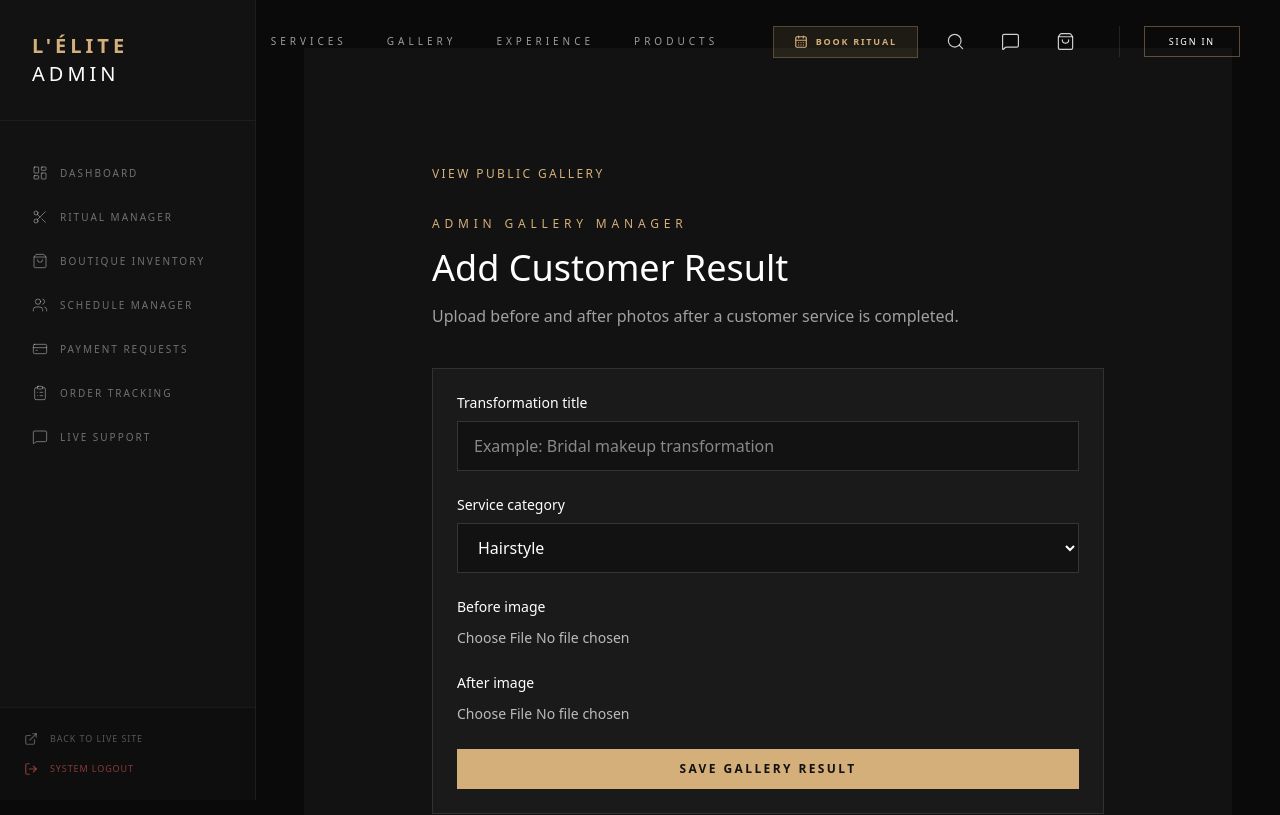
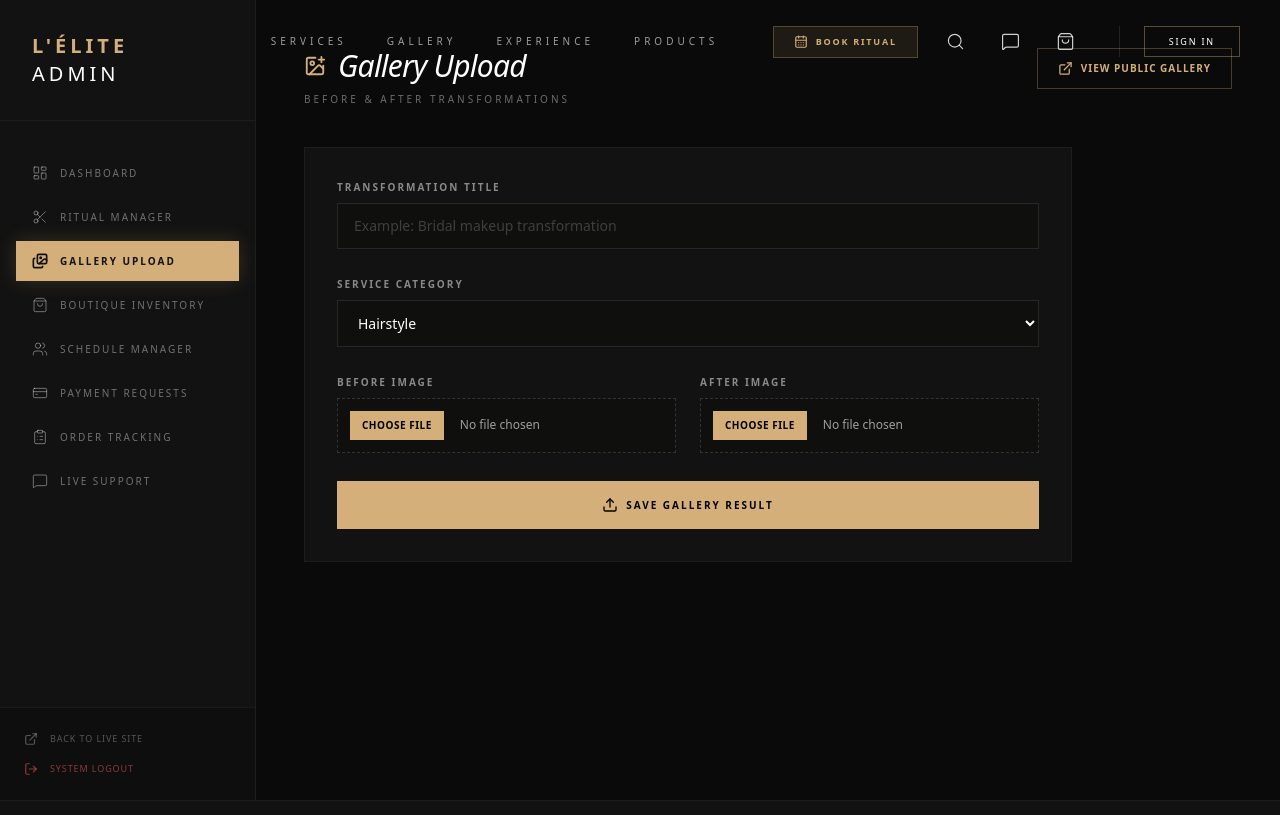
Before and after one commit to MaryaTawfik/beauty-salon-management-, a Next.js app: page /admin/gallery in a window 1280 px wide. Shown: the top 815 px of the page. Built offline with nearby package versions, Linux system fonts and the light colour scheme; a web font is replaced by a local one.

Commit message:
Add gallery upload link to admin sidebar

```diff
--- a/app/(admin)/admin/gallery/page.tsx
+++ b/app/(admin)/admin/gallery/page.tsx
@@ -2,6 +2,7 @@
 
 import { useState } from "react";
 import Link from "next/link";
+import { ImagePlus, ExternalLink, Upload } from "lucide-react";
 
 type GalleryItem = {
   id: string;
@@ -18,9 +19,6 @@ const categories: GalleryItem["category"][] = [
   "Henna Design",
   "Bridal Service",
 ];
-import UserGallery from "@/app/components/UserGallery";
-
-
 
 export default function AdminGalleryPage() {
   const [title, setTitle] = useState("");
@@ -37,6 +35,8 @@ export default function AdminGalleryPage() {
       setMessage("Choose an image smaller than 1.5 MB.");
       return;
     }
+
+    setMessage("");
 
     const reader = new FileReader();
 
@@ -56,18 +56,19 @@ export default function AdminGalleryPage() {
   function handleSubmit(event: React.FormEvent<HTMLFormElement>) {
     event.preventDefault();
 
-    if (!title || !beforeImage || !afterImage) {
+    if (!title.trim() || !beforeImage || !afterImage) {
       setMessage("Add a title, before image, and after image.");
       return;
     }
 
+    try {
       const savedItems = JSON.parse(
         localStorage.getItem("galleryItems") || "[]"
       ) as GalleryItem[];
 
       const newItem: GalleryItem = {
         id: crypto.randomUUID(),
-      title,
+        title: title.trim(),
         category,
         beforeImage,
         afterImage,
@@ -80,96 +81,137 @@ export default function AdminGalleryPage() {
       );
 
       setTitle("");
+      setCategory("Hairstyle");
       setBeforeImage("");
       setAfterImage("");
-    setMessage("Saved successfully. Open the public gallery to see it.");
+      setMessage("Gallery result saved successfully.");
+    } catch (error) {
+      console.error("Could not save gallery item:", error);
+      setMessage("Could not save images. Try smaller image files.");
+    }
   }
 
   return (
-    <main className="min-h-screen bg-[#121212] px-6 py-28 text-white">
-      <div className="mx-auto max-w-2xl">
+    <div className="space-y-10 pb-20">
+      <div className="flex flex-col justify-between gap-6 md:flex-row md:items-start">
+        <div>
+          <div className="flex items-center gap-3">
+            <ImagePlus className="text-[#D4AF7A]" size={22} />
+            <h1 className="text-3xl font-light italic tracking-tight text-white">
+              Gallery Upload
+            </h1>
+          </div>
+
+          <p className="mt-2 text-[10px] uppercase tracking-[0.3em] text-white/40">
+            Before & After Transformations
+          </p>
+        </div>
+
         <Link
           href="/gallery"
-          className="text-xs uppercase tracking-[0.2em] text-[#D4AF7A]"
+          target="_blank"
+          className="flex items-center gap-2 border border-[#D4AF7A]/30 px-5 py-3 text-[10px] font-bold uppercase tracking-widest text-[#D4AF7A] transition-all hover:bg-[#D4AF7A] hover:text-black"
         >
-          View public gallery
+          <ExternalLink size={15} />
+          View Public Gallery
         </Link>
-
-        <p className="mt-8 text-xs uppercase tracking-[0.4em] text-[#D4AF7A]">
-          Admin gallery manager
-        </p>
-
-        <h1 className="mt-4 text-4xl font-light">Add Customer Result</h1>
-
-        <p className="mt-4 text-white/60">
-          Upload before and after photos after a customer service is completed.
-        </p>
+      </div>
 
       <form
         onSubmit={handleSubmit}
-          className="mt-10 space-y-6 border border-white/10 bg-[#1a1a1a] p-6"
+        className="max-w-3xl space-y-7 border border-white/5 bg-[#121212] p-6 md:p-8"
       >
         <div>
-            <label className="mb-2 block text-sm">Transformation title</label>
+          <label className="mb-2 block text-[10px] font-bold uppercase tracking-[0.2em] text-white/50">
+            Transformation Title
+          </label>
+
           <input
             value={title}
             onChange={(event) => setTitle(event.target.value)}
             placeholder="Example: Bridal makeup transformation"
-              className="w-full border border-white/15 bg-[#121212] px-4 py-3 outline-none focus:border-[#D4AF7A]"
+            className="w-full border border-white/10 bg-[#0F0F0E] px-4 py-3 text-sm text-white outline-none transition-colors placeholder:text-white/20 focus:border-[#D4AF7A]"
           />
         </div>
 
         <div>
-            <label className="mb-2 block text-sm">Service category</label>
+          <label className="mb-2 block text-[10px] font-bold uppercase tracking-[0.2em] text-white/50">
+            Service Category
+          </label>
+
           <select
             value={category}
             onChange={(event) =>
               setCategory(event.target.value as GalleryItem["category"])
             }
-              className="w-full border border-white/15 bg-[#121212] px-4 py-3 outline-none focus:border-[#D4AF7A]"
+            className="w-full border border-white/10 bg-[#0F0F0E] px-4 py-3 text-sm text-white outline-none focus:border-[#D4AF7A]"
           >
             {categories.map((item) => (
-                <option key={item} value={item}>
+              <option key={item} value={item} className="bg-[#121212]">
                 {item}
               </option>
             ))}
           </select>
         </div>
 
+        <div className="grid gap-6 md:grid-cols-2">
           <div>
-            <label className="mb-2 block text-sm">Before image</label>
+            <label className="mb-2 block text-[10px] font-bold uppercase tracking-[0.2em] text-white/50">
+              Before Image
+            </label>
+
             <input
               type="file"
               accept="image/*"
               onChange={(event) =>
                 readImage(event.target.files?.[0], "before")
               }
-              className="w-full text-sm text-white/70"
+              className="w-full border border-dashed border-white/15 bg-[#0F0F0E] p-3 text-xs text-white/60 file:mr-4 file:border-0 file:bg-[#D4AF7A] file:px-3 file:py-2 file:text-[10px] file:font-bold file:uppercase file:tracking-wider file:text-black"
             />
+
+            {beforeImage && (
+              <p className="mt-2 text-[10px] uppercase tracking-wider text-[#D4AF7A]">
+                Before image selected
+              </p>
+            )}
           </div>
 
           <div>
-            <label className="mb-2 block text-sm">After image</label>
+            <label className="mb-2 block text-[10px] font-bold uppercase tracking-[0.2em] text-white/50">
+              After Image
+            </label>
+
             <input
               type="file"
               accept="image/*"
               onChange={(event) =>
                 readImage(event.target.files?.[0], "after")
               }
-              className="w-full text-sm text-white/70"
+              className="w-full border border-dashed border-white/15 bg-[#0F0F0E] p-3 text-xs text-white/60 file:mr-4 file:border-0 file:bg-[#D4AF7A] file:px-3 file:py-2 file:text-[10px] file:font-bold file:uppercase file:tracking-wider file:text-black"
             />
+
+            {afterImage && (
+              <p className="mt-2 text-[10px] uppercase tracking-wider text-[#D4AF7A]">
+                After image selected
+              </p>
+            )}
+          </div>
         </div>
 
         <button
           type="submit"
-            className="w-full bg-[#D4AF7A] px-5 py-3 text-xs font-bold uppercase tracking-[0.2em] text-[#121212]"
+          className="flex w-full items-center justify-center gap-2 bg-[#D4AF7A] px-5 py-4 text-[10px] font-bold uppercase tracking-[0.2em] text-black transition-all hover:bg-white"
         >
-            Save gallery result
+          <Upload size={16} />
+          Save Gallery Result
         </button>
 
-          {message && <p className="text-sm text-[#D4AF7A]">{message}</p>}
+        {message && (
+          <p className="border border-[#D4AF7A]/20 bg-[#D4AF7A]/5 p-3 text-center text-xs text-[#D4AF7A]">
+            {message}
+          </p>
+        )}
       </form>
     </div>
-    </main>
   );
 }
--- a/app/(admin)/admin/layout.tsx
+++ b/app/(admin)/admin/layout.tsx
@@ -1,111 +1,152 @@
 "use client";
 
-import React, { useState } from 'react';
-import Link from 'next/link';
-import { usePathname } from 'next/navigation';
+import React, { useState } from "react";
+import Link from "next/link";
+import { usePathname } from "next/navigation";
 import {
-  LayoutDashboard, Scissors, ShoppingBag,
-  Users, MessageSquare, Menu, X, LogOut,
-  ExternalLink, CreditCard, ClipboardList // 1. Added CreditCard and ClipboardList
-} from 'lucide-react';
-import { cn } from '@/lib/utils';
-import { motion, AnimatePresence } from 'framer-motion';
-import { useChat } from '@/app/context/ChatContext';
+  LayoutDashboard,
+  Scissors,
+  ShoppingBag,
+  Users,
+  MessageSquare,
+  Menu,
+  X,
+  LogOut,
+  ExternalLink,
+  CreditCard,
+  ClipboardList,
+  Images,
+} from "lucide-react";
+import { cn } from "@/lib/utils";
+import { motion, AnimatePresence } from "framer-motion";
+import { useChat } from "@/app/context/ChatContext";
 
-// 2. Updated Admin Navigation Array
 const adminLinks = [
-  { name: 'Dashboard', icon: LayoutDashboard, href: '/admin' },
-  { name: 'Ritual Manager', icon: Scissors, href: '/admin/services' },
-  { name: 'Boutique Inventory', icon: ShoppingBag, href: '/admin/products' },
-  { name: 'Schedule Manager', icon: Users, href: '/admin/appointments' },
+  { name: "Dashboard", icon: LayoutDashboard, href: "/admin" },
+  { name: "Ritual Manager", icon: Scissors, href: "/admin/services" },
+  { name: "Gallery Upload", icon: Images, href: "/admin/gallery" },
+  { name: "Boutique Inventory", icon: ShoppingBag, href: "/admin/products" },
+  { name: "Schedule Manager", icon: Users, href: "/admin/appointments" },
   {
-    name: 'Payment Requests', // NEW: Link to verify receipts
+    name: "Payment Requests",
     icon: CreditCard,
-    href: '/admin/payments'
+    href: "/admin/payments",
   },
   {
-    name: 'Order Tracking', // NEW: Link to update delivery status
+    name: "Order Tracking",
     icon: ClipboardList,
-    href: '/admin/orders'
+    href: "/admin/orders",
   },
-  { name: 'Live Support', icon: MessageSquare, href: '/admin/support' },
+  { name: "Live Support", icon: MessageSquare, href: "/admin/support" },
 ];
 
-export default function AdminLayout({ children }: { children: React.ReactNode }) {
+export default function AdminLayout({
+  children,
+}: {
+  children: React.ReactNode;
+}) {
   const pathname = usePathname();
   const [isSidebarOpen, setIsSidebarOpen] = useState(false);
   const { unreadThreads } = useChat();
 
   return (
-    <div className="min-h-screen bg-[#0a0a0a] text-white flex flex-col md:flex-row">
+    <div className="flex min-h-screen flex-col bg-[#0a0a0a] text-white md:flex-row">
+      {/* Mobile admin header */}
+      <div className="sticky top-0 z-[100] flex items-center justify-between border-b border-white/5 bg-[#121212] p-4 md:hidden">
+        <h1 className="text-center text-sm font-bold uppercase tracking-widest text-[#D4AF7A]">
+          Admin Panel
+        </h1>
 
-      {/* MOBILE ADMIN HEADER */}
-      <div className="md:hidden flex items-center justify-between p-4 bg-[#121212] border-b border-white/5 sticky top-0 z-[100]">
-        <h1 className="text-[#D4AF7A] text-sm font-bold uppercase tracking-widest text-center">Admin Panel</h1>
-        <button onClick={() => setIsSidebarOpen(true)} className="p-2 text-white">
+        <button
+          onClick={() => setIsSidebarOpen(true)}
+          className="p-2 text-white"
+          aria-label="Open admin menu"
+        >
           <Menu size={24} />
         </button>
       </div>
 
-      {/* ADMIN SIDEBAR */}
+      {/* Admin sidebar */}
       <AnimatePresence>
         {(isSidebarOpen || true) && (
           <motion.aside
             initial={{ x: -256 }}
             animate={{ x: 0 }}
+            exit={{ x: -256 }}
             className={cn(
-              "fixed md:sticky top-0 left-0 h-screen w-64 bg-[#121212] border-r border-white/5 z-[150] flex flex-col transition-transform",
+              "fixed left-0 top-0 z-[150] flex h-screen w-64 flex-col border-r border-white/5 bg-[#121212] transition-transform md:sticky md:flex",
               !isSidebarOpen && "hidden md:flex"
             )}
           >
-            <button onClick={() => setIsSidebarOpen(false)} className="md:hidden absolute top-6 right-6 text-white/40"><X size={20} /></button>
+            <button
+              onClick={() => setIsSidebarOpen(false)}
+              className="absolute right-6 top-6 text-white/40 md:hidden"
+              aria-label="Close admin menu"
+            >
+              <X size={20} />
+            </button>
 
-            <div className="p-8 border-b border-white/5">
-              <h1 className="text-[#D4AF7A] text-xl font-bold uppercase tracking-[0.2em]">L'Élite <span className="text-white font-light">Admin</span></h1>
+            <div className="border-b border-white/5 p-8">
+              <h1 className="text-xl font-bold uppercase tracking-[0.2em] text-[#D4AF7A]">
+                L&apos;Élite{" "}
+                <span className="font-light text-white">Admin</span>
+              </h1>
             </div>
 
-            <nav className="flex-1 p-4 space-y-1 mt-4 overflow-y-auto custom-scrollbar">
-              {adminLinks.map((link) => (
+            <nav className="custom-scrollbar mt-4 flex-1 space-y-1 overflow-y-auto p-4">
+              {adminLinks.map((link) => {
+                const isActive = pathname === link.href;
+
+                return (
                   <Link
                     key={link.name}
                     href={link.href}
                     onClick={() => setIsSidebarOpen(false)}
                     className={cn(
-                    "flex items-center justify-between px-4 py-3 text-[10px] uppercase tracking-[0.2em] transition-all group",
-                    pathname === link.href
-                      ? "bg-[#D4AF7A] text-[#121212] font-bold shadow-[0_0_20px_rgba(212,175,122,0.2)]"
-                      : "text-white/40 hover:text-white hover:bg-white/5"
+                      "group flex items-center justify-between px-4 py-3 text-[10px] uppercase tracking-[0.2em] transition-all",
+                      isActive
+                        ? "bg-[#D4AF7A] font-bold text-[#121212] shadow-[0_0_20px_rgba(212,175,122,0.2)]"
+                        : "text-white/40 hover:bg-white/5 hover:text-white"
                     )}
                   >
                     <div className="flex items-center gap-3">
-                    <link.icon size={16} strokeWidth={pathname === link.href ? 2.5 : 1.5} />
+                      <link.icon
+                        size={16}
+                        strokeWidth={isActive ? 2.5 : 1.5}
+                      />
                       {link.name}
                     </div>
 
-                  {/* CHAT BADGE */}
-                  {link.name === 'Live Support' && unreadThreads > 0 && (
-                    <span className="flex h-4 w-4 rounded-full bg-red-600 text-[8px] text-white items-center justify-center font-black animate-pulse">
+                    {link.name === "Live Support" && unreadThreads > 0 && (
+                      <span className="flex h-4 w-4 animate-pulse items-center justify-center rounded-full bg-red-600 text-[8px] font-black text-white">
                         {unreadThreads}
                       </span>
                     )}
                   </Link>
-              ))}
+                );
+              })}
             </nav>
 
-            <div className="p-6 border-t border-white/5 space-y-4 bg-black/20">
-              <Link href="/" className="flex items-center gap-3 text-white/30 hover:text-[#D4AF7A] text-[9px] uppercase tracking-widest transition-colors">
-                <ExternalLink size={14} /> Back to Live Site
+            <div className="space-y-4 border-t border-white/5 bg-black/20 p-6">
+              <Link
+                href="/"
+                className="flex items-center gap-3 text-[9px] uppercase tracking-widest text-white/30 transition-colors hover:text-[#D4AF7A]"
+              >
+                <ExternalLink size={14} />
+                Back to Live Site
               </Link>
-              <button className="flex items-center gap-3 text-red-400/50 hover:text-red-400 text-[9px] uppercase tracking-widest w-full">
-                <LogOut size={14} /> System Logout
+
+              <button className="flex w-full items-center gap-3 text-[9px] uppercase tracking-widest text-red-400/50 hover:text-red-400">
+                <LogOut size={14} />
+                System Logout
               </button>
             </div>
           </motion.aside>
         )}
       </AnimatePresence>
 
-      {/* Main Admin Content */}
-      <main className="flex-1 p-6 md:p-12 overflow-x-hidden">
+      {/* Main admin content */}
+      <main className="flex-1 overflow-x-hidden p-6 md:p-12">
         {children}
       </main>
     </div>
```
Lines whose indentation alone changed are shown as unchanged.
